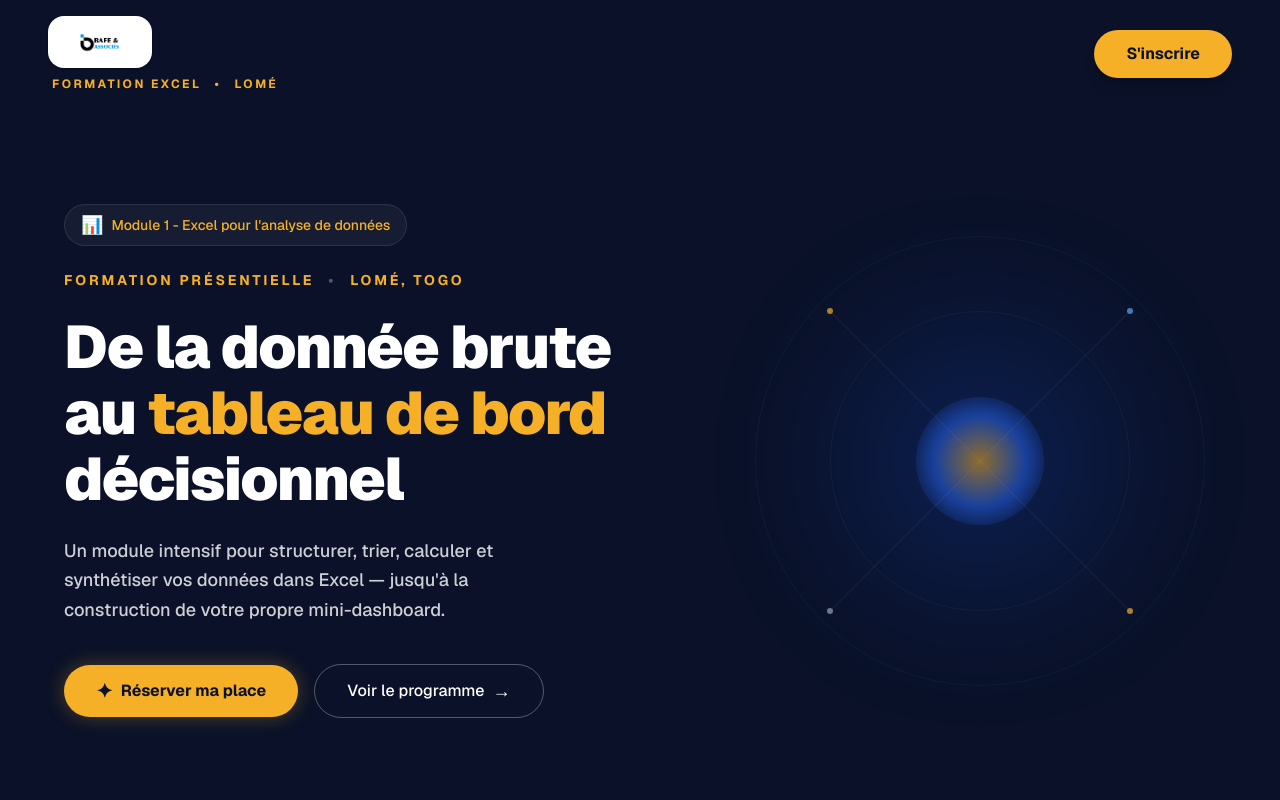
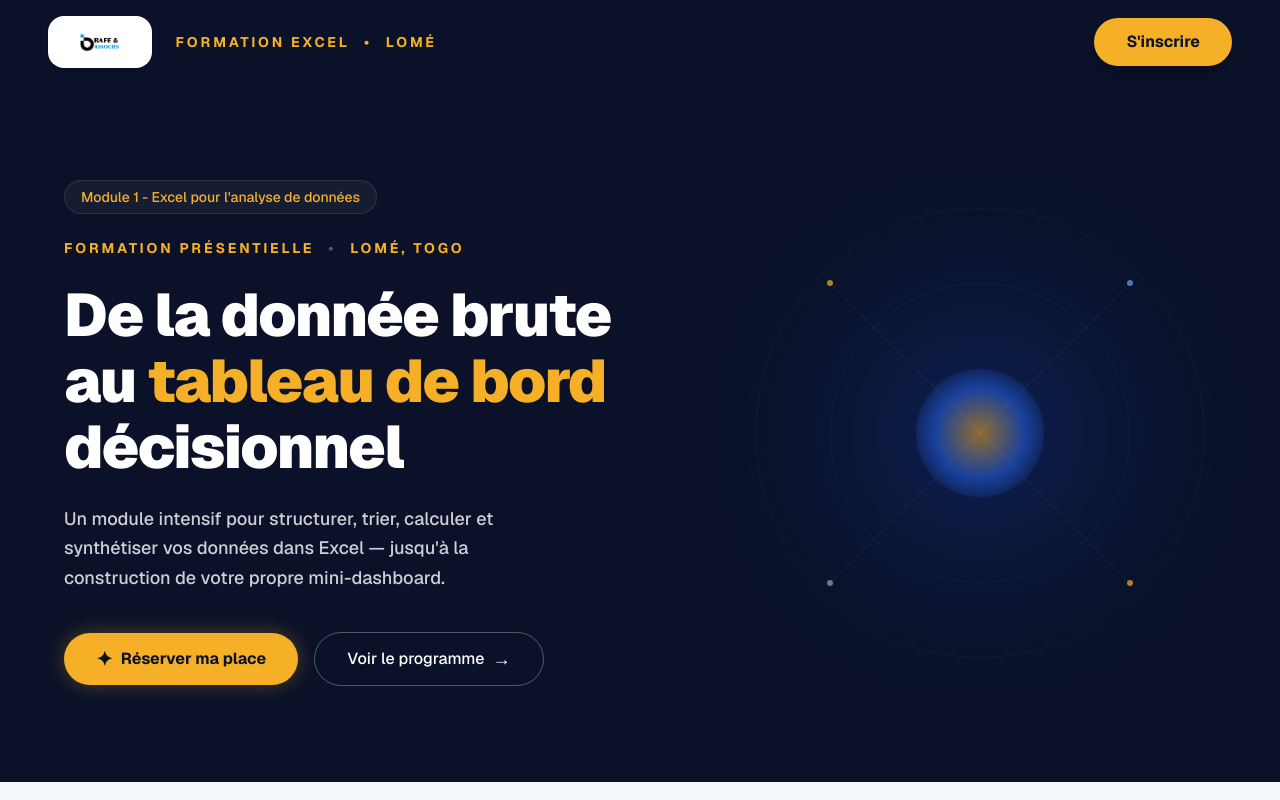
Before and after one commit to nathan2024-maker/analyse_donnee, a Next.js app: page / in a window 1280 px wide. Shown: the top 800 px of the page. Built offline with nearby package versions, Linux system fonts and the light colour scheme.

Commit message:
Remet le header en ligne horizontale et retire l'icone du badge Module 1

```diff
--- a/src/components/Header.tsx
+++ b/src/components/Header.tsx
@@ -4,14 +4,14 @@ import Image from "next/image";
 export function Header() {
   return (
     <header className="w-full py-4 px-6 md:px-12 bg-bafe-blue flex items-center justify-between sticky top-0 z-50">
-      <div className="flex flex-col items-start gap-2">
+      <div className="flex items-center gap-6">
         {/* Logo Container (White pill) */}
         <div className="bg-white rounded-2xl px-6 py-2 flex items-center justify-center shadow-sm">
           <Image src="/logo.jpg" alt="BAFE & Associés" width={1004} height={650} className="h-9 w-auto" priority />
         </div>
 
         {/* Formation Title */}
-        <div className="text-bafe-yellow font-bold tracking-[0.2em] text-xs uppercase pl-1">
+        <div className="text-bafe-yellow font-bold tracking-[0.2em] text-sm hidden sm:block uppercase">
           Formation Excel <span className="mx-2">•</span> Lomé
         </div>
       </div>
--- a/src/components/Hero.tsx
+++ b/src/components/Hero.tsx
@@ -35,7 +35,6 @@ export function Hero() {
         <div className="flex flex-col items-start gap-6">
           {/* Top Pill */}
           <div className="inline-flex items-center gap-2 bg-white/5 border border-white/10 rounded-full px-4 py-1.5 text-sm">
-            <span className="text-lg">📊</span>
             <span className="text-bafe-yellow font-medium">Module 1 - Excel pour l'analyse de données</span>
           </div>
 
```
